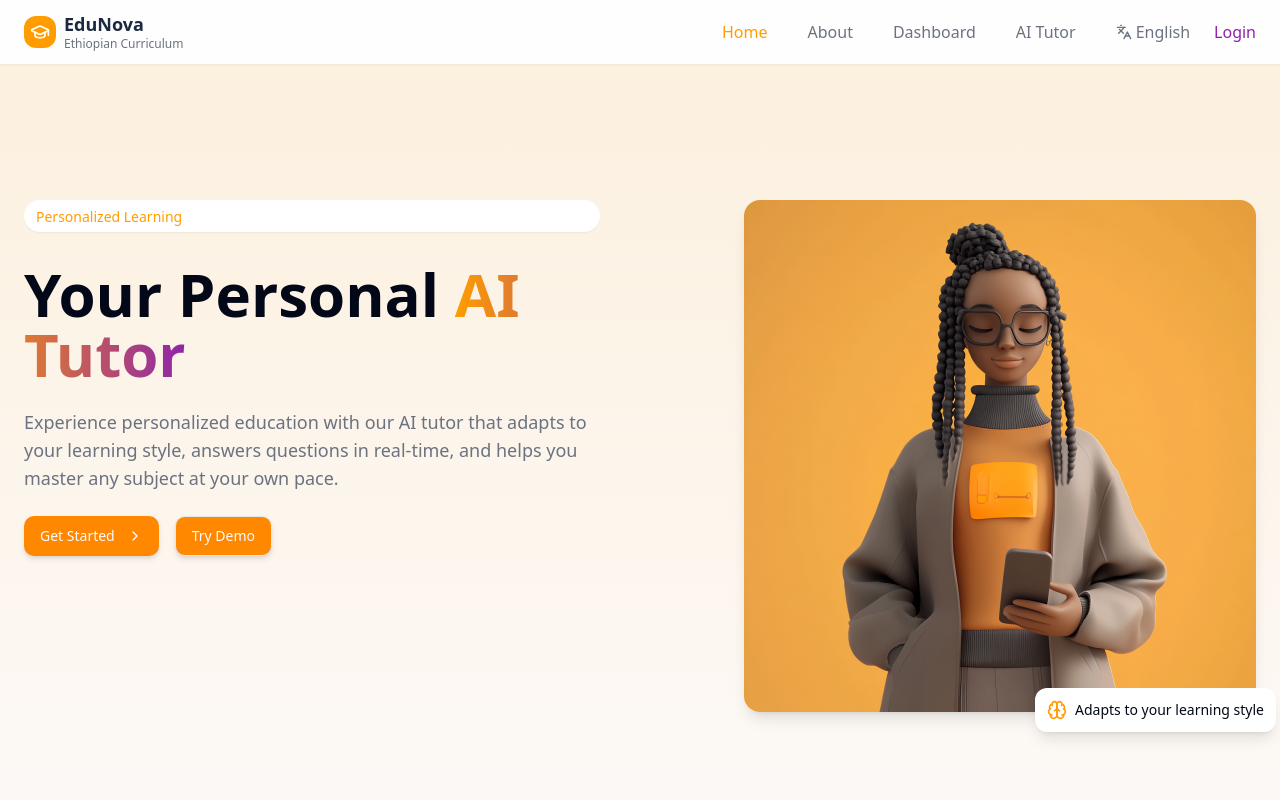
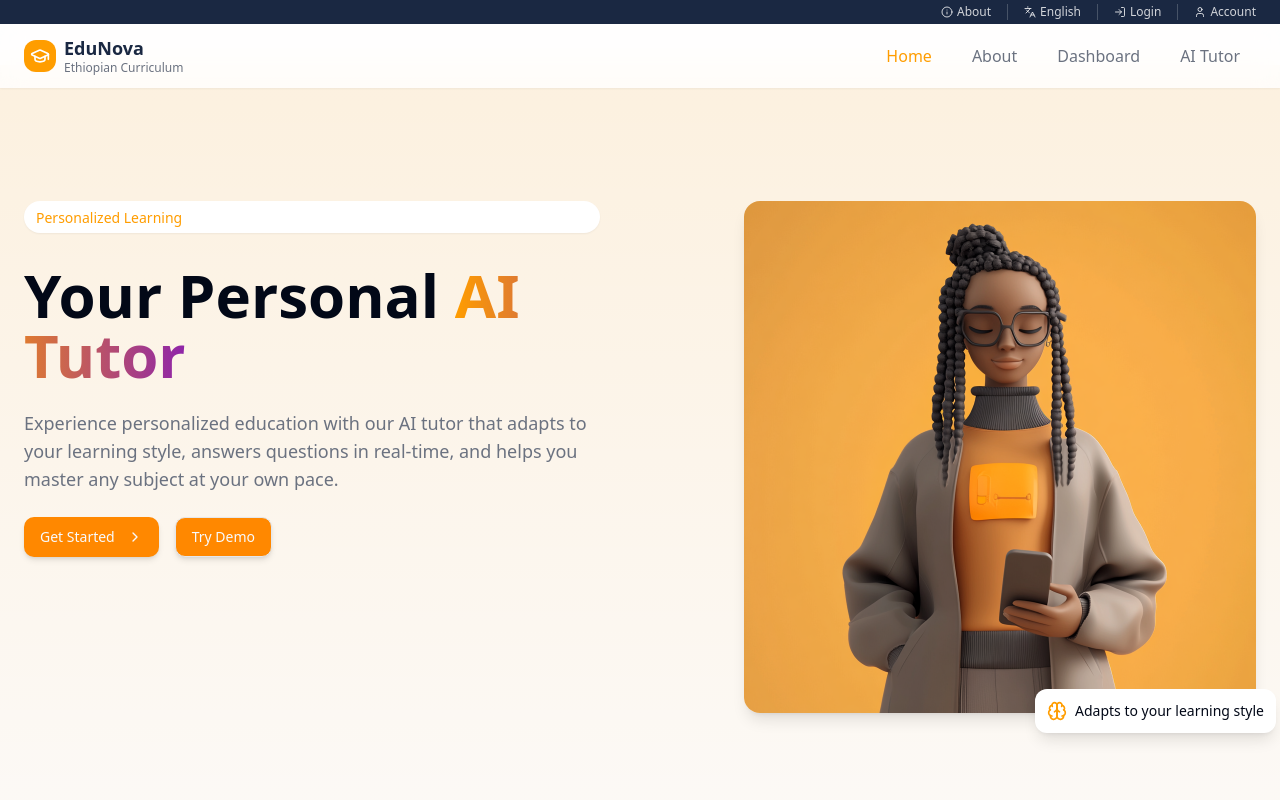
Before and after one commit to yayeeu/tutor-genius-corner, a React (Vite) app: page / in a window 1280 px wide. Shown: the top 800 px of the page. Built offline with nearby package versions, Linux system fonts and the light colour scheme.

Commit message:
Add top navigation bar
Implement a smaller navigation bar with About, Login/Logout, Language, and Account/Profile links.

```diff
--- a/src/App.tsx
+++ b/src/App.tsx
@@ -23,7 +23,7 @@ const App = () => (
       <Sonner />
       <BrowserRouter>
         <Navigation />
-        <div className="pt-16"> {/* Add padding top for fixed navbar */}
+        <div className="pt-[calc(4rem+1px)]"> {/* Adjusted padding for double navigation bar */}
           <Routes>
             <Route path="/" element={<Index />} />
             <Route path="/home2" element={<Home2 />} />
--- a/src/components/Navigation.tsx
+++ b/src/components/Navigation.tsx
@@ -1,13 +1,23 @@
 
 import { useState } from 'react';
 import { Link, useLocation } from 'react-router-dom';
-import { Menu, X, Languages, GraduationCap } from 'lucide-react';
+import { Menu, X, Languages, GraduationCap, User, LogIn, Info } from 'lucide-react';
 import {
   DropdownMenu,
   DropdownMenuContent,
   DropdownMenuItem,
   DropdownMenuTrigger,
 } from "@/components/ui/dropdown-menu";
+import {
+  NavigationMenu,
+  NavigationMenuContent,
+  NavigationMenuItem,
+  NavigationMenuLink,
+  NavigationMenuList,
+  NavigationMenuTrigger,
+} from "@/components/ui/navigation-menu";
+import { cn } from "@/lib/utils";
+import { Separator } from "@/components/ui/separator";
 
 const Navigation = () => {
   const [isMenuOpen, setIsMenuOpen] = useState(false);
@@ -27,7 +37,53 @@ const Navigation = () => {
   };
 
   return (
-    <nav className="fixed top-0 left-0 right-0 bg-white/80 backdrop-blur-md z-50 shadow-sm">
+    <nav className="fixed top-0 left-0 right-0 z-50">
+      {/* Secondary Navigation - Small top bar */}
+      <div className="bg-tutor-navy text-white py-1 px-6">
+        <div className="max-w-7xl mx-auto flex justify-end items-center space-x-4 text-xs">
+          <Link to="/about" className="flex items-center gap-1 text-white/80 hover:text-white transition-colors">
+            <Info className="w-3 h-3" />
+            <span>About</span>
+          </Link>
+
+          <Separator orientation="vertical" className="h-4 bg-white/20" />
+
+          {/* Language Selector */}
+          <DropdownMenu>
+            <DropdownMenuTrigger className="flex items-center gap-1 text-white/80 hover:text-white transition-colors">
+              <Languages className="w-3 h-3" />
+              <span>{language}</span>
+            </DropdownMenuTrigger>
+            <DropdownMenuContent align="end" className="bg-white">
+              <DropdownMenuItem onClick={() => handleLanguageChange('English')}>
+                English
+              </DropdownMenuItem>
+              <DropdownMenuItem onClick={() => handleLanguageChange('Amharic')}>
+                Amharic
+              </DropdownMenuItem>
+            </DropdownMenuContent>
+          </DropdownMenu>
+
+          <Separator orientation="vertical" className="h-4 bg-white/20" />
+
+          {/* Login Link */}
+          <Link to="/login" className="flex items-center gap-1 text-white/80 hover:text-white transition-colors">
+            <LogIn className="w-3 h-3" />
+            <span>Login</span>
+          </Link>
+
+          <Separator orientation="vertical" className="h-4 bg-white/20" />
+
+          {/* Profile Link */}
+          <Link to="/dashboard" className="flex items-center gap-1 text-white/80 hover:text-white transition-colors">
+            <User className="w-3 h-3" />
+            <span>Account</span>
+          </Link>
+        </div>
+      </div>
+
+      {/* Main Navigation */}
+      <div className="bg-white/80 backdrop-blur-md shadow-sm">
         <div className="max-w-7xl mx-auto px-6 h-16 flex items-center justify-between">
           <Link to="/" className="flex items-center space-x-2">
             <div className="w-8 h-8 bg-tutor-orange rounded-lg flex items-center justify-center">
@@ -53,52 +109,10 @@ const Navigation = () => {
             <Link to="/chat-tutor" className={isActive('/chat-tutor') ? 'nav-link-active' : 'nav-link'}>
               AI Tutor
             </Link>
-
-          {/* Language Selector - Desktop */}
-          <DropdownMenu>
-            <DropdownMenuTrigger className="nav-link flex items-center gap-1">
-              <Languages className="w-4 h-4" />
-              <span>{language}</span>
-            </DropdownMenuTrigger>
-            <DropdownMenuContent align="end" className="bg-white">
-              <DropdownMenuItem onClick={() => handleLanguageChange('English')}>
-                English
-              </DropdownMenuItem>
-              <DropdownMenuItem onClick={() => handleLanguageChange('Amharic')}>
-                Amharic
-              </DropdownMenuItem>
-            </DropdownMenuContent>
-          </DropdownMenu>
-
-          <div className="flex items-center ml-4">
-            <Link to="/login" className="text-tutor-purple hover:text-tutor-light-purple font-medium transition-colors">
-              Login
-            </Link>
-          </div>
           </div>
 
           {/* Mobile Menu Button */}
-        <div className="md:hidden flex items-center gap-2">
-          {/* Login Link - Mobile */}
-          <Link to="/login" className="text-tutor-purple font-medium mr-2">
-            Login
-          </Link>
-
-          {/* Language Selector - Mobile */}
-          <DropdownMenu>
-            <DropdownMenuTrigger className="p-2 text-tutor-dark-gray">
-              <Languages className="w-5 h-5" />
-            </DropdownMenuTrigger>
-            <DropdownMenuContent align="end" className="bg-white">
-              <DropdownMenuItem onClick={() => handleLanguageChange('English')}>
-                English
-              </DropdownMenuItem>
-              <DropdownMenuItem onClick={() => handleLanguageChange('Amharic')}>
-                Amharic
-              </DropdownMenuItem>
-            </DropdownMenuContent>
-          </DropdownMenu>
-
+          <div className="md:hidden flex items-center">
             <button
               className="p-2 text-tutor-dark-gray"
               onClick={toggleMenu}
@@ -111,7 +125,7 @@ const Navigation = () => {
 
         {/* Mobile Menu */}
         {isMenuOpen && (
-        <div className="md:hidden absolute top-16 inset-x-0 bg-white shadow-lg animate-fade-in">
+          <div className="md:hidden absolute top-[calc(4rem+1px)] inset-x-0 bg-white shadow-lg animate-fade-in">
             <div className="flex flex-col p-4 space-y-3">
               <Link
                 to="/"
@@ -141,9 +155,54 @@ const Navigation = () => {
               >
                 AI Tutor
               </Link>
+
+              <Separator className="my-2" />
+
+              {/* Secondary mobile menu items */}
+              <div className="flex flex-col space-y-3 text-sm">
+                <Link
+                  to="/login"
+                  className="flex items-center gap-2 text-tutor-gray hover:text-tutor-purple"
+                  onClick={() => setIsMenuOpen(false)}
+                >
+                  <LogIn className="w-4 h-4" />
+                  <span>Login</span>
+                </Link>
+                <Link
+                  to="/dashboard"
+                  className="flex items-center gap-2 text-tutor-gray hover:text-tutor-purple"
+                  onClick={() => setIsMenuOpen(false)}
+                >
+                  <User className="w-4 h-4" />
+                  <span>Account</span>
+                </Link>
+
+                {/* Language dropdown in mobile menu */}
+                <DropdownMenu>
+                  <DropdownMenuTrigger className="flex items-center justify-start gap-2 text-tutor-gray hover:text-tutor-purple w-full px-0">
+                    <Languages className="w-4 h-4" />
+                    <span>{language}</span>
+                  </DropdownMenuTrigger>
+                  <DropdownMenuContent align="start" className="bg-white">
+                    <DropdownMenuItem onClick={() => {
+                      handleLanguageChange('English');
+                      setIsMenuOpen(false);
+                    }}>
+                      English
+                    </DropdownMenuItem>
+                    <DropdownMenuItem onClick={() => {
+                      handleLanguageChange('Amharic');
+                      setIsMenuOpen(false);
+                    }}>
+                      Amharic
+                    </DropdownMenuItem>
+                  </DropdownMenuContent>
+                </DropdownMenu>
+              </div>
             </div>
           </div>
         )}
+      </div>
     </nav>
   );
 };
```
Lines whose indentation alone changed are shown as unchanged.
